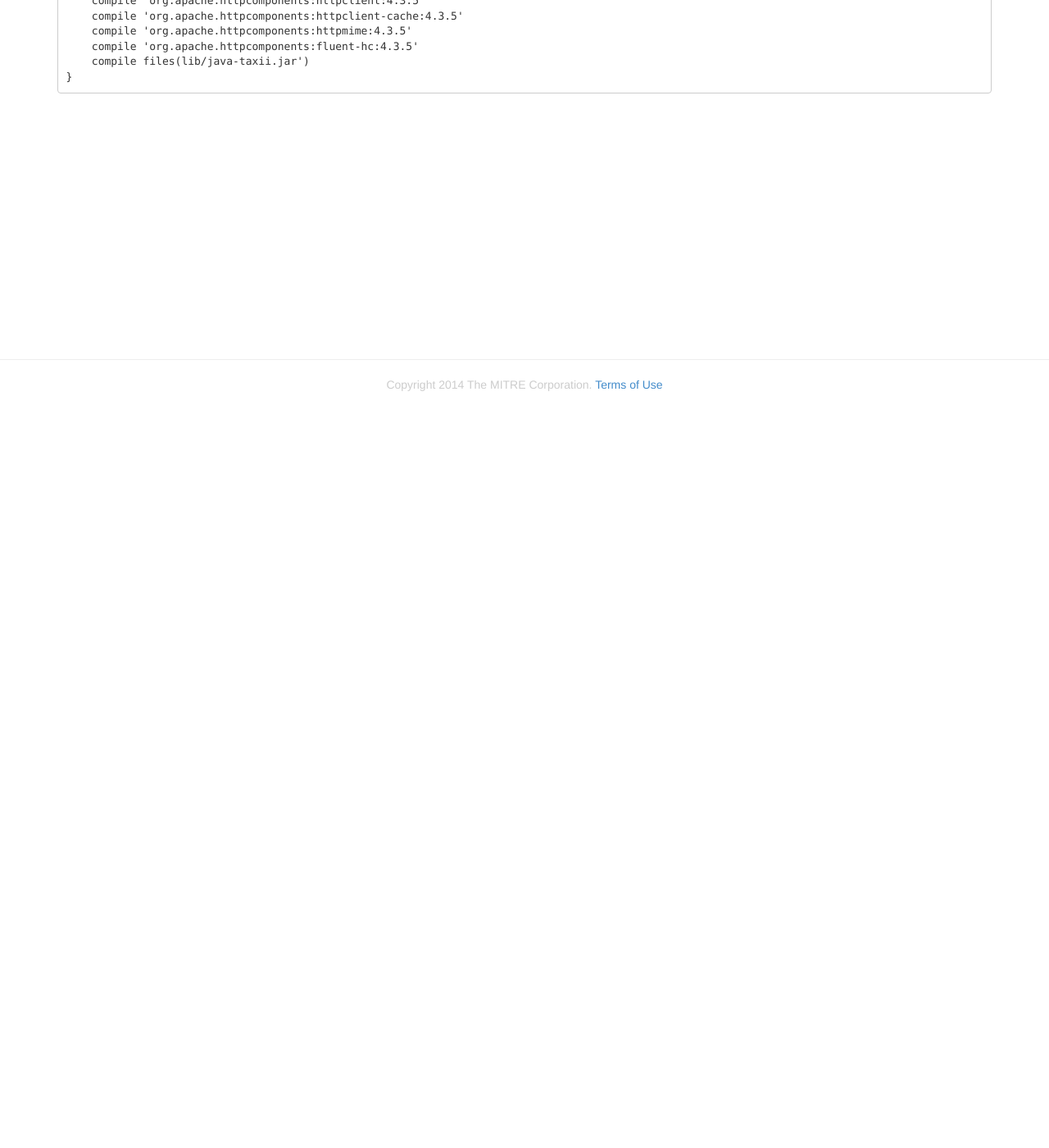
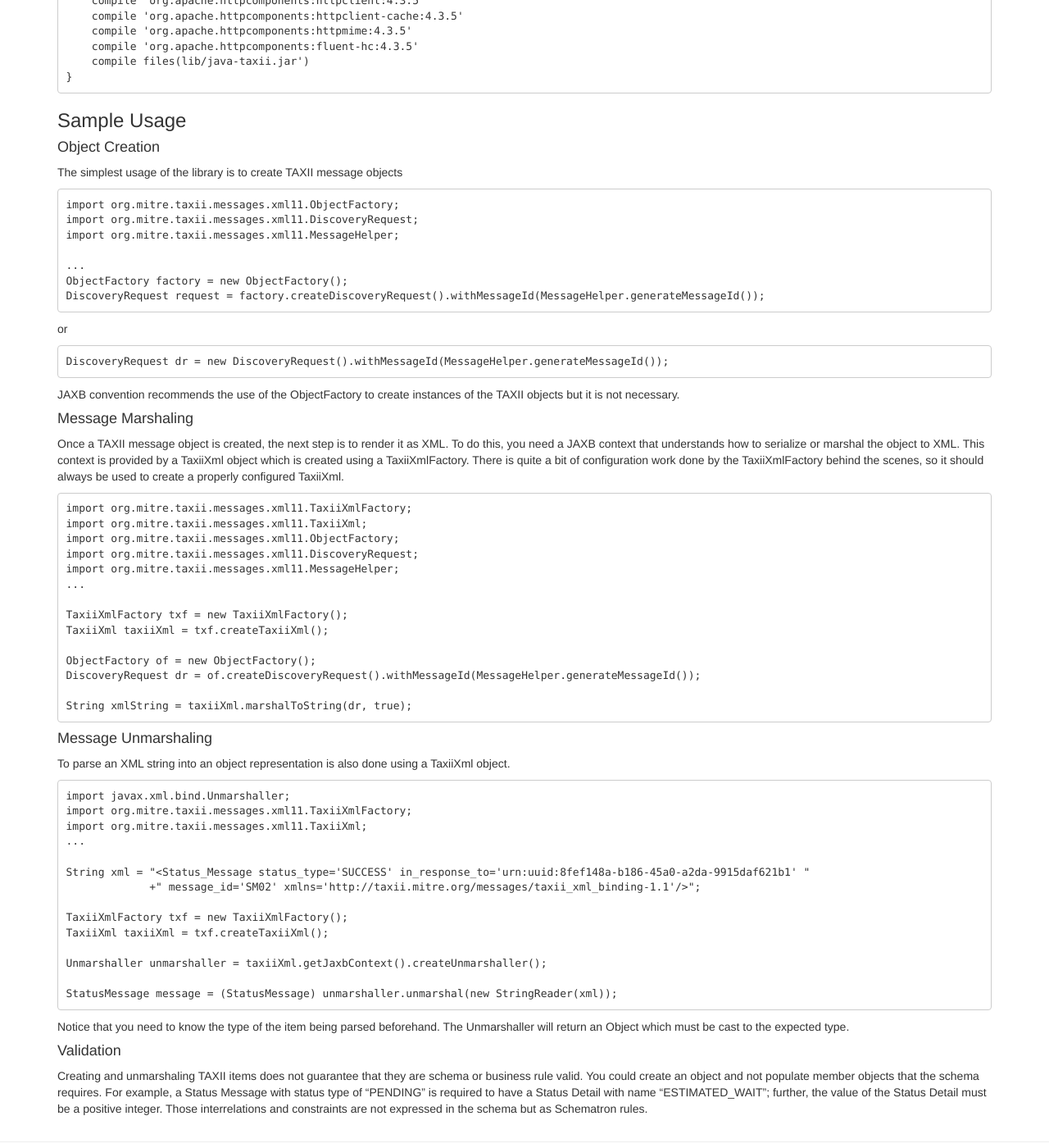
Before and after one commit to TAXIIProject/taxiiproject.github.io, a Jekyll site: the page built from java-taxii/getting-started/index.md, in a window 1280 px wide and 1400 px high, scrolled down 880 px. Shown: the whole window at 82% size. Built offline with Jekyll 4.4.1, drawn with Linux system fonts in a browser that asks for light colours; Markdown is read by kramdown in place of the engine named in the settings.

Commit message:
Added more sections.

```diff
--- a/java-taxii/getting-started/index.md
+++ b/java-taxii/getting-started/index.md
@@ -53,3 +53,70 @@ java-taxii uses the Gradle build tool. Below is an example of importing the depe
         compile 'org.apache.httpcomponents:fluent-hc:4.3.5'
         compile files(lib/java-taxii.jar')
     }
+
+### Sample Usage
+
+#### Object Creation
+The simplest usage of the library is to create TAXII message objects
+
+    import org.mitre.taxii.messages.xml11.ObjectFactory;
+    import org.mitre.taxii.messages.xml11.DiscoveryRequest;
+    import org.mitre.taxii.messages.xml11.MessageHelper;
+
+    ...
+    ObjectFactory factory = new ObjectFactory();
+    DiscoveryRequest request = factory.createDiscoveryRequest().withMessageId(MessageHelper.generateMessageId());
+
+or
+
+    DiscoveryRequest dr = new DiscoveryRequest().withMessageId(MessageHelper.generateMessageId());
+
+JAXB convention recommends the use of the ObjectFactory to create instances of the TAXII objects but it is not necessary.
+
+#### Message Marshaling
+Once a TAXII message object is created, the next step is to render it as XML. To do this, you need a JAXB context that
+understands how to serialize or marshal the object to XML. This context is provided by a TaxiiXml object which is created
+using a TaxiiXmlFactory. There is quite a bit of configuration work done by the TaxiiXmlFactory behind the scenes, so it should
+always be used to create a properly configured TaxiiXml.
+
+    import org.mitre.taxii.messages.xml11.TaxiiXmlFactory;
+    import org.mitre.taxii.messages.xml11.TaxiiXml;
+    import org.mitre.taxii.messages.xml11.ObjectFactory;
+    import org.mitre.taxii.messages.xml11.DiscoveryRequest;
+    import org.mitre.taxii.messages.xml11.MessageHelper;
+    ...
+
+    TaxiiXmlFactory txf = new TaxiiXmlFactory();
+    TaxiiXml taxiiXml = txf.createTaxiiXml();
+
+    ObjectFactory of = new ObjectFactory();
+    DiscoveryRequest dr = of.createDiscoveryRequest().withMessageId(MessageHelper.generateMessageId());
+
+    String xmlString = taxiiXml.marshalToString(dr, true);
+
+#### Message Unmarshaling
+To parse an XML string into an object representation is also done using a TaxiiXml object.
+
+    import javax.xml.bind.Unmarshaller;
+    import org.mitre.taxii.messages.xml11.TaxiiXmlFactory;
+    import org.mitre.taxii.messages.xml11.TaxiiXml;
+    ...
+
+    String xml = "<Status_Message status_type='SUCCESS' in_response_to='urn:uuid:8fef148a-b186-45a0-a2da-9915daf621b1' "
+                 +" message_id='SM02' xmlns='http://taxii.mitre.org/messages/taxii_xml_binding-1.1'/>";
+
+    TaxiiXmlFactory txf = new TaxiiXmlFactory();
+    TaxiiXml taxiiXml = txf.createTaxiiXml();
+
+    Unmarshaller unmarshaller = taxiiXml.getJaxbContext().createUnmarshaller();
+
+    StatusMessage message = (StatusMessage) unmarshaller.unmarshal(new StringReader(xml));
+
+Notice that you need to know the type of the item being parsed beforehand. The Unmarshaller will return an Object which
+must be cast to the expected type.
+
+#### Validation
+Creating and unmarshaling TAXII items does not guarantee that they are schema or business rule valid. You could create an
+object and not populate member objects that the schema requires. For example, a Status Message with status type of "PENDING"
+is required to have a Status Detail with name "ESTIMATED_WAIT"; further, the value of the Status Detail must be a positive
+integer. Those interrelations and constraints are not expressed in the schema but as Schematron rules.
```
